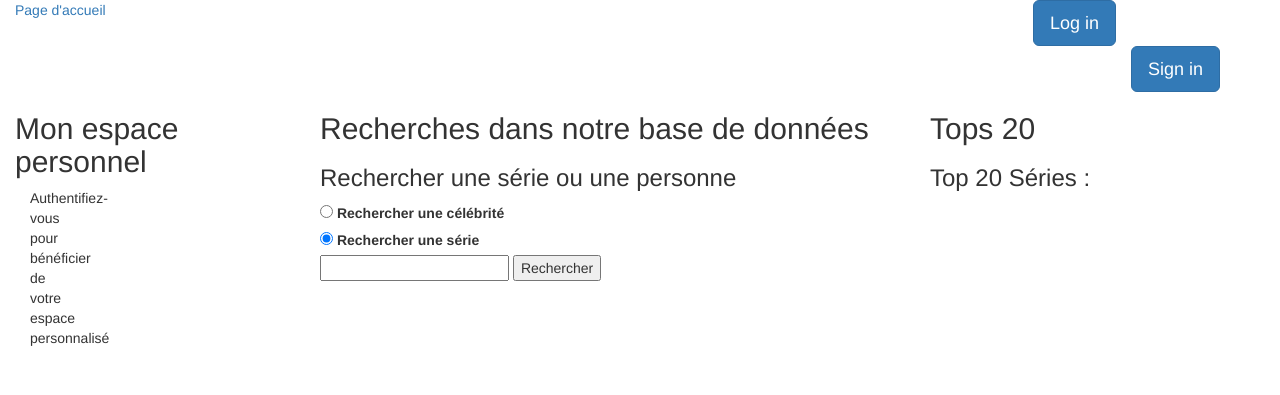
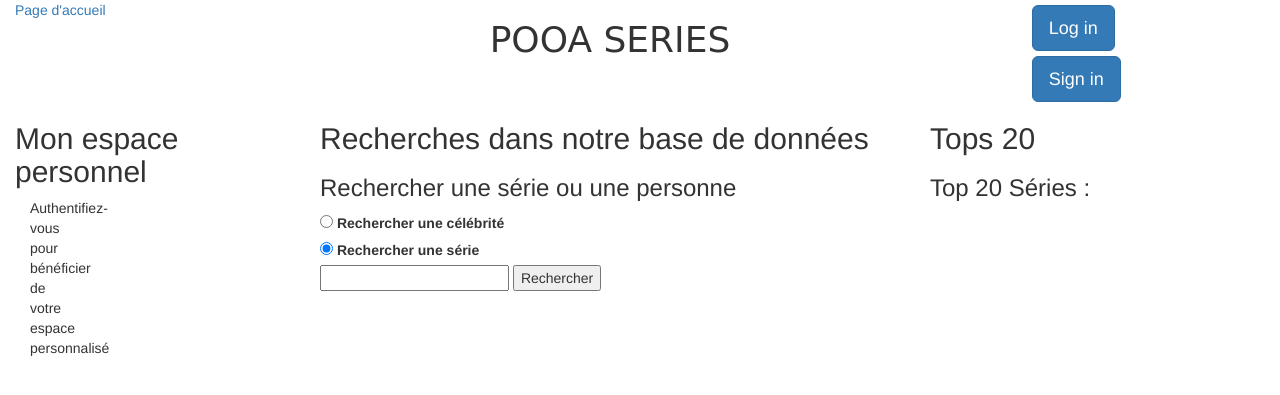
Before and after one commit to SoleneDc/Series_POOA, a Django app: page /index/ in a window 1280 px wide. Shown: the top 395 px of the page. Run offline with Django 3.2, Linux system fonts and the light colour scheme; data that the repository does not hold is empty; some libraries are stand-ins or nearby versions.

Commit message:
Petites modif d'affichage pour la forme...

```diff
--- a/seriesDjangoProject/static/css/seriePOOA.css
+++ b/seriesDjangoProject/static/css/seriePOOA.css
@@ -4,9 +4,14 @@
 .block-login{
     float: right;
 }
-.block-signin{
-    float: right;
+.user-button{
+    margin-top: 5px;
 }
+.site-title{
+    text-align: center;
+    font-family: cursive;
+}
+
 .searchResult{
 }
 .top20{
--- a/seriesDjangoProject/templates/blocUser.html
+++ b/seriesDjangoProject/templates/blocUser.html
@@ -12,7 +12,11 @@
         <div class="col-xs-2 col-md-2">
             <a href="/index/">Page d'accueil</a>
         </div>
-        <div class="col-xs-8 col-md-8"></div>
+        <div class="col-xs-8 col-md-8">
+        <h1 class="site-title">
+            POOA SERIES
+        </h1>
+        </div>
         <div class="col-xs-2 col-md-2">
             {% if request.session.user is not None %}
                 Welcome back {{ request.user.username }}!
@@ -20,12 +24,10 @@
             {% else %}
                 <div class="row block-login" >
                 <div class="col-xs-12 col-md-12">
-                    <button class="btn btn-primary btn-lg" data-toggle="modal" data-target="#log_in_modal">Log in</button>
+                    <button class="btn btn-primary btn-lg user-button" data-toggle="modal" data-target="#log_in_modal">Log in</button>
                 </div>
-                <div class="row block-signin">
-                    <div class="col-xs-12 col-md-12">
-                        <button class="btn btn-primary btn-lg" data-toggle="modal" data-target="#sign_in_modal">Sign in</button>
-                    </div>
+                <div class="col-xs-12 col-md-12">
+                    <button class="btn btn-primary btn-lg user-button" data-toggle="modal" data-target="#sign_in_modal">Sign in</button>
                 </div>
 
       {% endif %}
```
Also changed, not shown: README.md.
